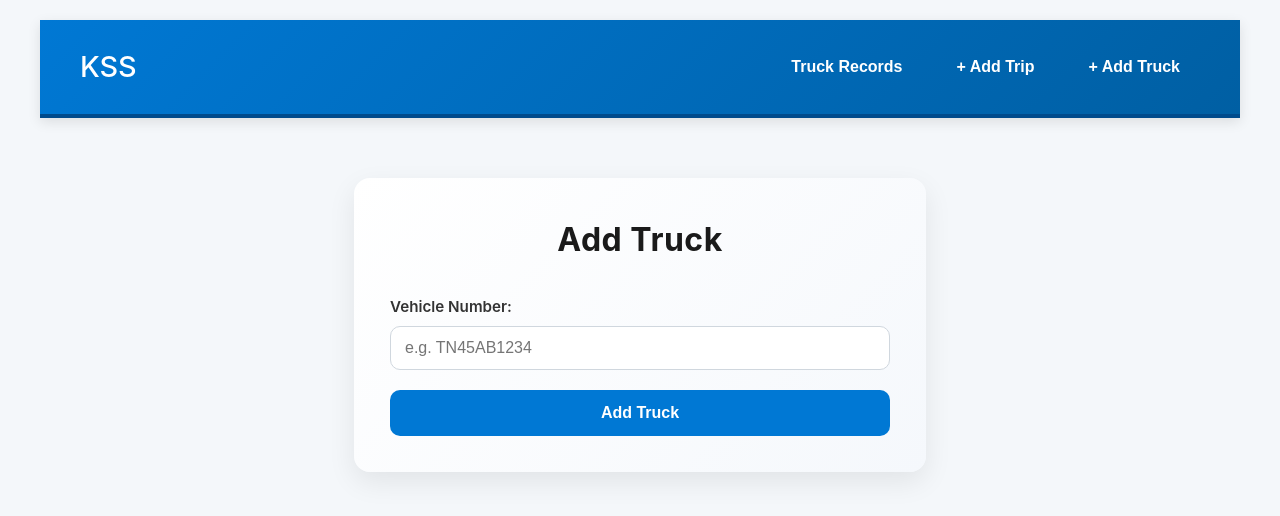
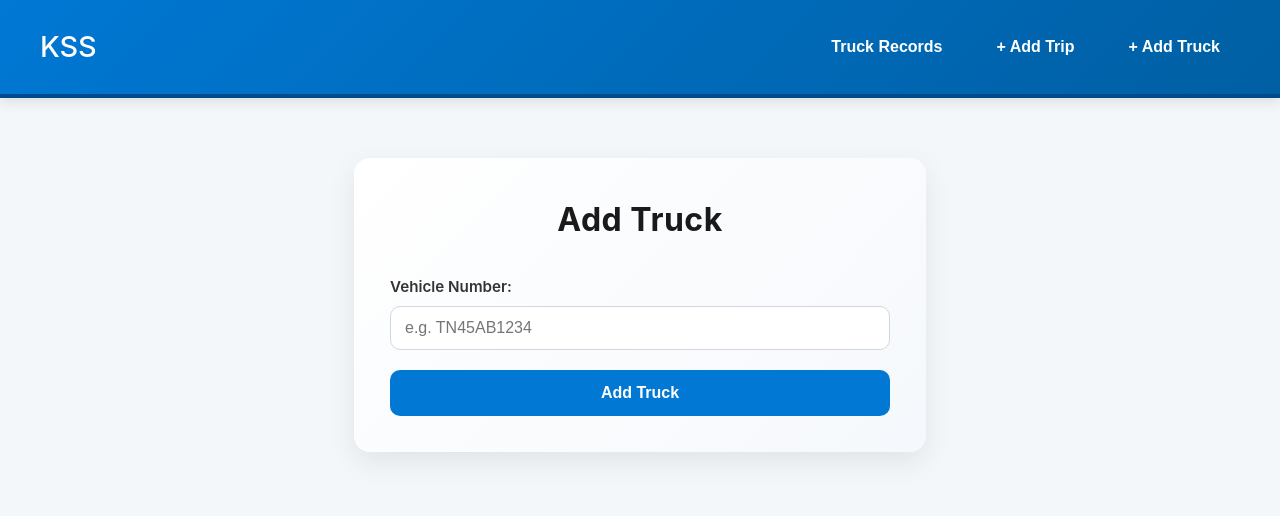
Before and after one commit to mani-vijay-apps/client, a React (Create React App) app: page /add-truck in a window 1280 px wide. Shown: the top 516 px of the page. Built offline with nearby package versions, Linux system fonts and the light colour scheme.

Commit message:
Updated gobal css

```diff
--- a/src/App.css
+++ b/src/App.css
@@ -13,9 +13,9 @@ body {
 }
 
 .container {
-  max-width: 1200px;
+  /* max-width: 1200px; */
   margin: 0 auto;
-  padding: 20px;
+  /* padding: 20px; */
 }
 
 /* Headings */
```
